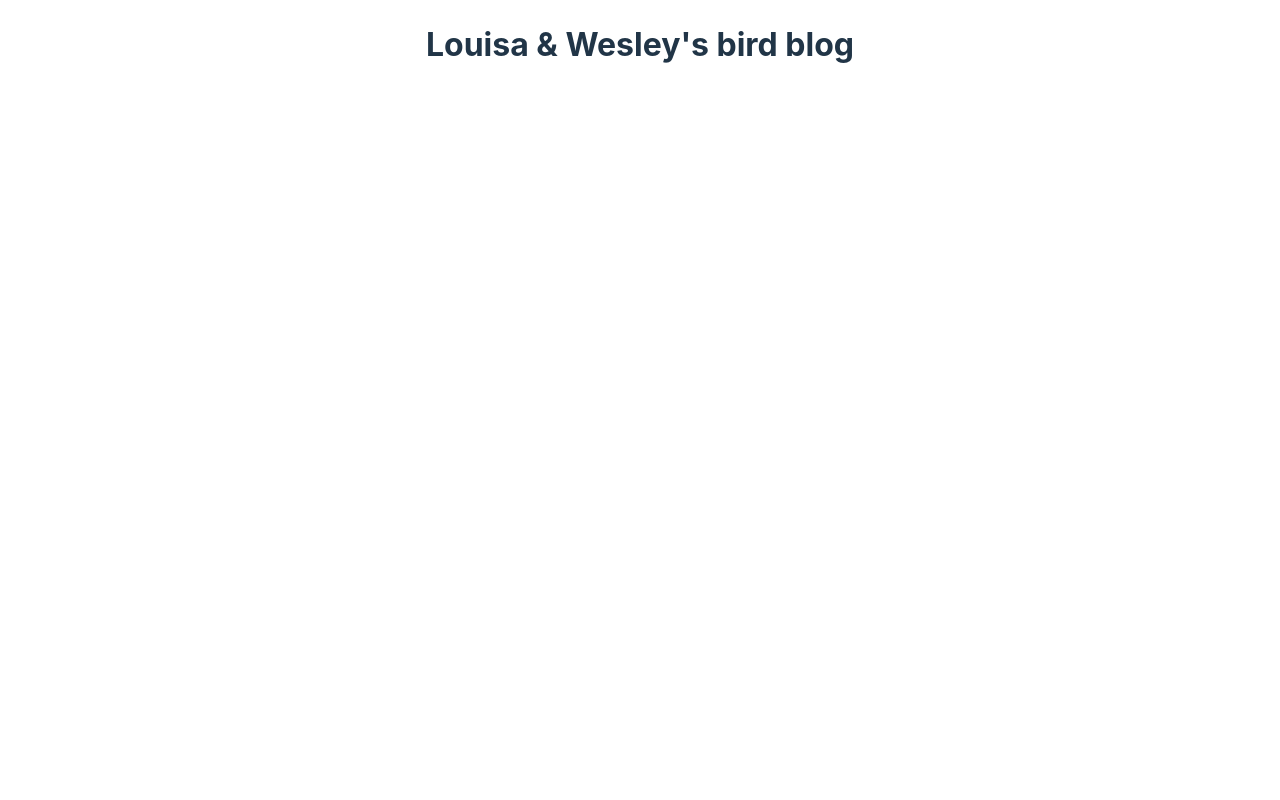
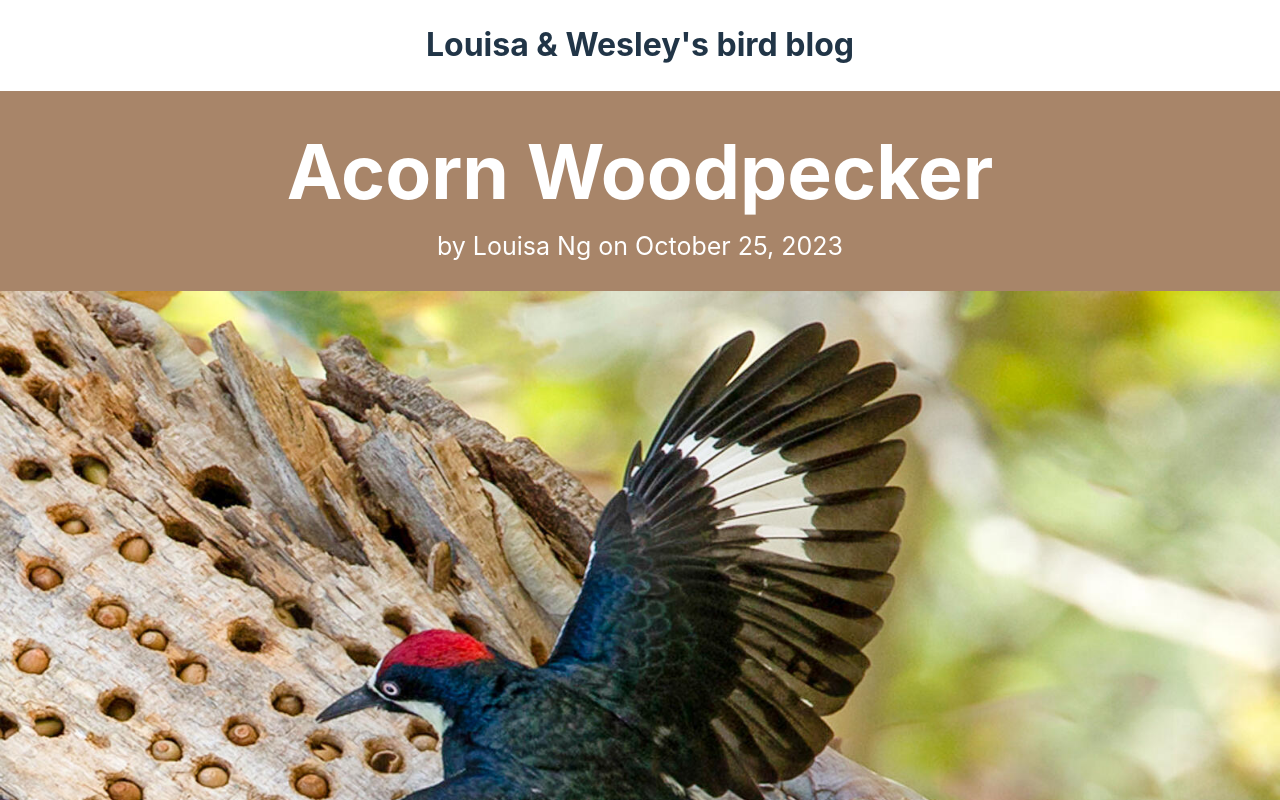
Before and after one commit to wesleynw/proj2-blog, a React (Vite) app: page /acorn-woodpecker in a window 1280 px wide. Shown: the top 800 px of the page. Built offline with nearby package versions, Linux system fonts and the light colour scheme.

Commit message:
added acorn woodpecker component

```diff
--- a/src/App.jsx
+++ b/src/App.jsx
@@ -6,7 +6,7 @@ import secretaryPic from "./assets/secretary-bird.png";
 import ruddyPic from "./assets/ruddy-duck.png";
 import "./App.css";
 import Headline from "./Headline.jsx";
-import Secretarybird from "./Birds.jsx";
+import { Secretarybird, AcornWoodpecker } from "./Birds.jsx";
 
 function App() {
   return (
@@ -43,6 +43,7 @@ function App() {
             }
           />
           <Route path="/secretary-bird" element={<Secretarybird />} />
+          <Route path="/acorn-woodpecker" element={<AcornWoodpecker />} />
         </Routes>
       </BrowserRouter>
     </>
--- a/src/Birds.jsx
+++ b/src/Birds.jsx
@@ -1,8 +1,10 @@
 import Article from "./Article";
 import secretarybirdImg from "./images/secretarybird.jpg";
+import acornwoordpeckerImg from "./images/acorn_woodpecker.jpg";
 import secretarybirdText from "./texts/sec";
+import acornwoodpeckerText from "./texts/acorn_woodpecker";
 
-function Secretarybird() {
+export function Secretarybird() {
   return (
     <Article
       title="Secretarybird"
@@ -15,7 +17,18 @@ function Secretarybird() {
   );
 }
 
-export default Secretarybird;
+export function AcornWoodpecker() {
+  return (
+    <Article
+      title="Acorn Woodpecker"
+      image={acornwoordpeckerImg}
+      description={acornwoodpeckerText}
+      author="Louisa Ng"
+      date="October 25, 2023"
+      backgroundColor="#A88569"
+    />
+  );
+}
 
 // return Article({
 //   title: "Secretarybird",
--- a/src/Headline.jsx
+++ b/src/Headline.jsx
@@ -5,7 +5,7 @@ function Headline({ img, title, subtitle, origin, url }) {
   return (
     <>
       <div className="article-bg">
-        <a href={url}>
+        <a href={url} rel="noreferrer" target="_blank">
           <div className="article-img-container">
             <img src={img} />
           </div>
--- /dev/null
+++ b/src/texts/acorn_woodpecker.js
@@ -0,0 +1,19 @@
+const text = `The adult acorn woodpecker has a brownish-black head, back, wings and tail, white forehead, throat, belly and rump. The eyes are initially dark in fledglings, turning to white within a few months. There is a small part on the small of their backs where there are some greenish feathers. In most subspecies, adult males have a red cap starting at the forehead, whereas females have a black area between the forehead and the cap. The white neck, throat, and forehead patches are distinctive identifiers. When flying, they take a few flaps of their wings and drop a foot or so. White circles on their wings are visible when in flight. Acorn woodpeckers have a call that sounds almost like they are laughing.
+
+The acorn woodpecker's habitat is forested areas with oaks in the coastal areas and foothills of Oregon, California, and the southwestern United States, south through Central America to Colombia. This species may occur at low elevations in the north of its range, but rarely below 1,000 m (3,300 ft) in Central America, and it breeds up to the timberline. Nests are excavated in a cavity in a dead tree or a dead part of a tree.
+
+Acorn woodpeckers are cooperative breeders, living and breeding in family groups of up to 15 individuals. Field studies have shown that within the same population, groups range from monogamous pairs to polygynandrous breeding collectives consisting of coalitions of up to 8 males and 4 females, along with nonbreeding "helpers at the nest" that are offspring from prior breeding events. Regardless of composition, all breeder males (who are usually brothers or fathers and their sons) compete for matings with all breeder females (who are sisters or a mother and her daughter), the latter of which lay their eggs communally in the same nest cavity. There is considerable variability within and among populations, suggesting extraordinary social plasticity. Cooperative breeding, defined as more than two birds taking care of nestlings in the nest, is a relatively rare evolutionary trait that is thought to occur in only nine percent of bird species. Most cooperative breeding species have helpers at the nest, but acorn woodpeckers are unusual in exhibiting both helping at the nest and cooperative polygamy (polygynandry). It is generally believed that limited territories are a key driver of cooperative breeding behavior in birds, and in the case of the acorn woodpecker, the availability of acorn storage granaries (see Food and feeding) is a key limited resource.
+
+Breeding coalitions consist of up to eight cobreeding males and up to four joint-nesting females. However, most nests consist of only a single breeder female and 1 to 3 cobreeder males. Nesting groups can also contain up to ten offspring helpers. As mentioned above, the breeder males are often brothers, and the females are usually sisters. However, reproductive vacancies—formed when all the breeders of one sex die—are filled by unrelated birds from elsewhere, so Inbreeding is rare, despite the high degree of relatedness among most group members.
+
+In groups with more than one breeding female, the females put their eggs into a single nest cavity. A female usually destroys any eggs in the nest before she starts to lay. Once all the females start to lay, they stop removing eggs. Although multiple paternity and maternity are common within groups containing multiple cobreeders, no extra-group paternity has been detected.
+
+Acorn woodpeckers, as their name implies, depend heavily on acorns for food. Acorns are such an important resource to the California populations that acorn woodpeckers may nest in the fall to take advantage of the fall acorn crop, a rare behavior in birds. Acorns are stored in small holes drilled especially for this purpose in "granaries" or "storage trees"—usually snags, dead branches, utility poles, or wooden buildings. Storage holes—always in dead tissue such as bark or dead limbs—are used year after year, and granaries can consist of thousands of holes, each of which may be filled by an acorn in the autumn. Access to acorn crops influences the composition of acorn woodpecker communities. In one study in New Mexico, there were about 90% of non-breeding adults per social unit in 1976, a year of a poor acorn crop. The following year, 1977, there was a significant increase in acorn production and a correlating decrease in non-breeding adults per unit.
+
+Although acorns are an important back-up food resource, acorn woodpeckers primarily feed on insects, sap, and fruit. They can be seen sallying from tree limbs to catch insects, eating fruit and seeds, and drilling holes to drink sap.
+
+The woodpeckers then collect acorns and find a hole that is just the right size for the acorn. As acorns dry out, they are moved to smaller holes and granary maintenance requires a significant amount of the bird's time. The acorns are visible, and a group defends its granary against potential cache robbers like Steller's jays and western scrub-jays.
+
+In some more tropical parts of its range the acorn woodpecker does not construct a "granary tree", but instead stores acorns in natural holes and cracks in bark. If the acorn crop is poor and birds cannot find enough to store, the woodpeckers will move to other areas over the winter. `;
+
+export default text;
```
Also changed, not shown: src/images/acorn_woodpecker.jpg (added).
